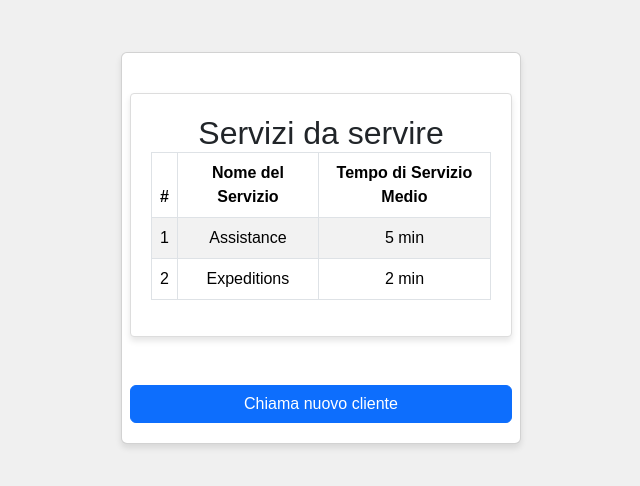
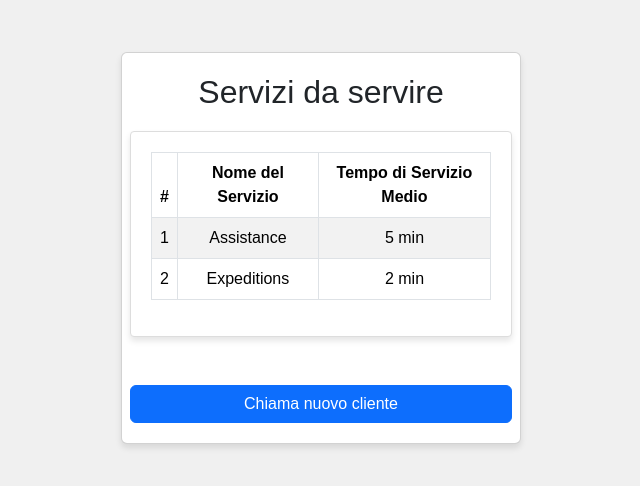
Before and after one commit to demoa00/se2023-11-OfficeQueueManager, a React (Vite) app in the folder client/: page /serveClient in a window 1280 px wide. Shown: the top 486 px of the page, without its empty margins (319-959 px from the left). Built offline with nearby package versions, Linux system fonts and the light colour scheme.

Commit message:
minor fix servenextclient

```diff
--- a/client/src/screens/ServeNextClient.jsx
+++ b/client/src/screens/ServeNextClient.jsx
@@ -152,9 +152,10 @@ function ServiziDaServire(props) {
     return (
         <Col xs={12}>
             <Row>
+                <h2>Servizi da servire</h2>
                 {props.servizi.length > 0 ? (
                     <div className="servizi-container">
-                        <h2>Servizi da servire</h2>
+
                         <Table striped bordered hover>
                             <thead>
                             <tr>
```
